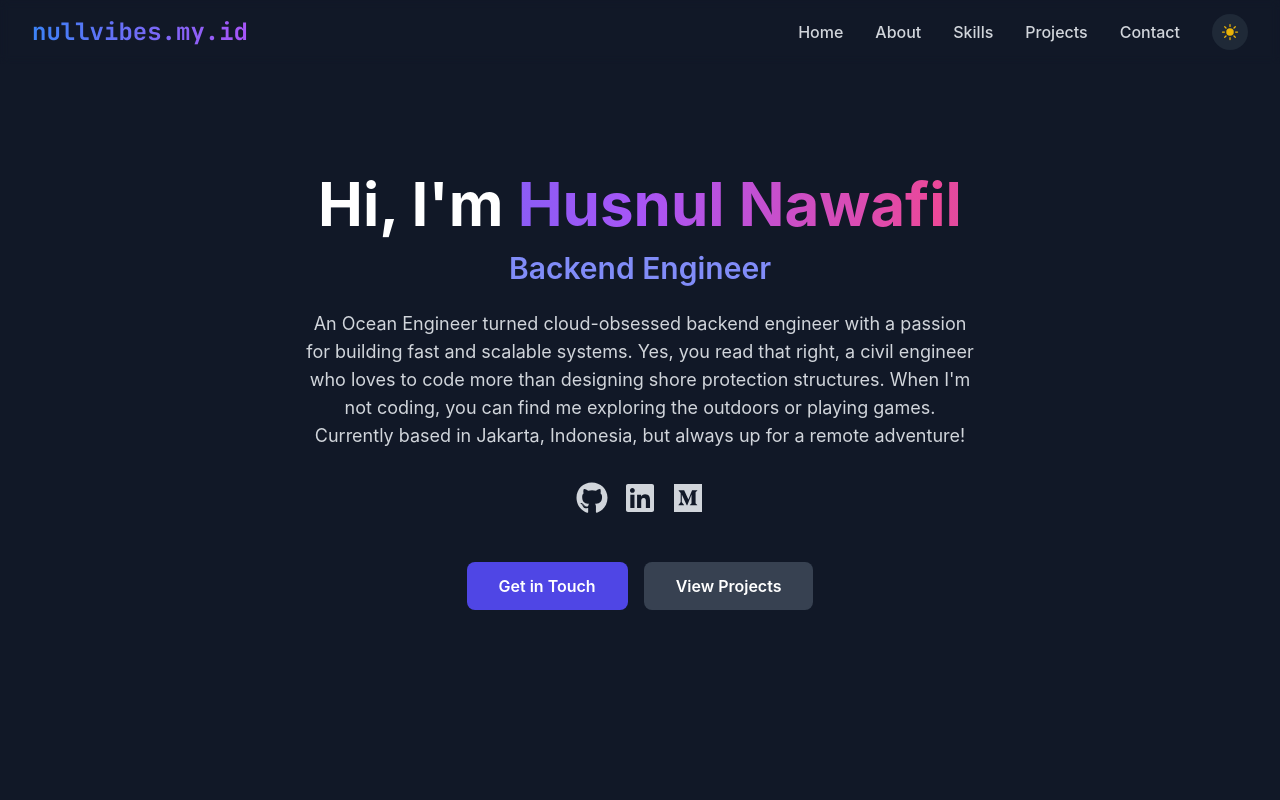
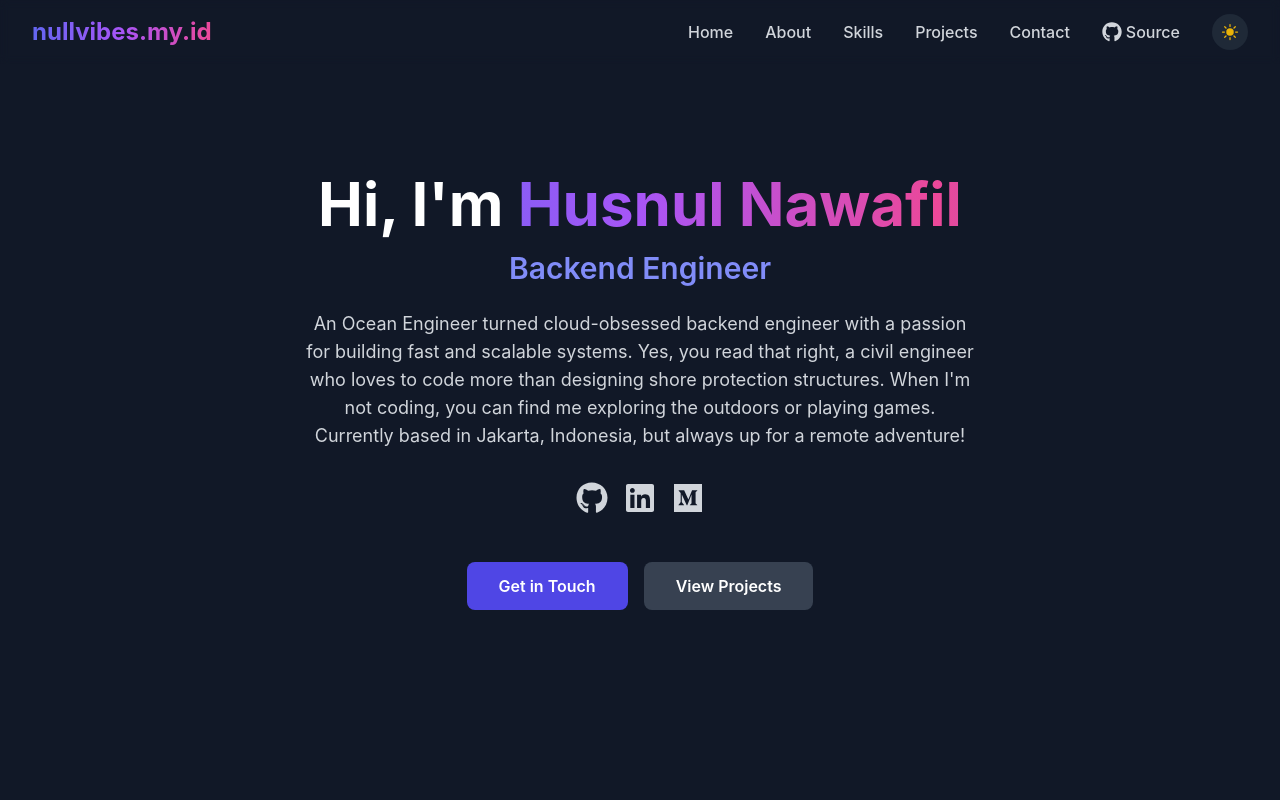
Before and after one commit to nawafilhusnul/crafted-by-null, a React (Vite) app: page / in a window 1280 px wide. Shown: the top 800 px of the page. Built offline with nearby package versions, Linux system fonts and the light colour scheme.

Commit message:
fix: adjust navbar

```diff
--- a/src/components/Navbar.tsx
+++ b/src/components/Navbar.tsx
@@ -2,6 +2,7 @@ import { useState, useEffect, FC } from "react";
 import { motion, AnimatePresence } from "framer-motion";
 import { Bars3Icon, XMarkIcon } from "@heroicons/react/24/outline";
 import { SunIcon, MoonIcon } from "@heroicons/react/24/solid";
+import { FaGithub } from "react-icons/fa";
 import { useTheme } from "../context/ThemeContext";
 
 interface NavLink {
@@ -47,14 +48,14 @@ const Navbar: FC = () => {
       <div className="max-w-7xl mx-auto px-4 sm:px-6 lg:px-8">
         <div className="flex items-center justify-between h-16">
           {/* Logo */}
-          <motion.a
-            href="#home"
-            className="text-2xl font-bold font-mono bg-gradient-to-r from-indigo-600 to-purple-600 dark:from-blue-500 dark:to-purple-500 bg-clip-text text-transparent hover:from-purple-600 hover:to-indigo-600 dark:hover:from-purple-500 dark:hover:to-blue-500 transition-all duration-300"
-            whileHover={{ scale: 1.05 }}
-            whileTap={{ scale: 0.95 }}
-          >
-            nullvibes.my.id
-          </motion.a>
+          <div className="flex-shrink-0">
+            <a
+              href="#home"
+              className="text-base sm:text-lg md:text-xl lg:text-2xl font-bold text-transparent bg-clip-text bg-gradient-to-r from-indigo-500 via-purple-500 to-pink-500 hover:opacity-80 transition-opacity duration-300"
+            >
+              nullvibes.my.id
+            </a>
+          </div>
 
           {/* Desktop Navigation */}
           <div className="hidden md:flex items-center space-x-8">
@@ -69,7 +70,17 @@ const Navbar: FC = () => {
                 {item.name}
               </motion.a>
             ))}
-
+            <motion.a
+              href="https://github.com/nawafilhusnul/crafted-by-null"
+              target="_blank"
+              rel="noopener noreferrer"
+              className="flex items-center space-x-1 text-gray-600 dark:text-gray-300 hover:text-indigo-600 dark:hover:text-white font-medium transition-colors duration-300"
+              whileHover={{ scale: 1.05 }}
+              whileTap={{ scale: 0.95 }}
+            >
+              <FaGithub className="w-5 h-5" />
+              <span>Source</span>
+            </motion.a>
             {/* Theme Toggle Button */}
             <motion.button
               onClick={toggleTheme}
@@ -135,6 +146,17 @@ const Navbar: FC = () => {
                   {item.name}
                 </motion.a>
               ))}
+              <motion.a
+                href="https://github.com/nawafilhusnul/personal-website"
+                target="_blank"
+                rel="noopener noreferrer"
+                className="flex items-center space-x-2 text-gray-600 dark:text-gray-300 hover:text-indigo-600 dark:hover:text-white font-medium transition-colors duration-300"
+                whileHover={{ scale: 1.05 }}
+                whileTap={{ scale: 0.95 }}
+              >
+                <FaGithub className="w-5 h-5" />
+                <span>View Source</span>
+              </motion.a>
             </div>
           </motion.div>
         )}
```
